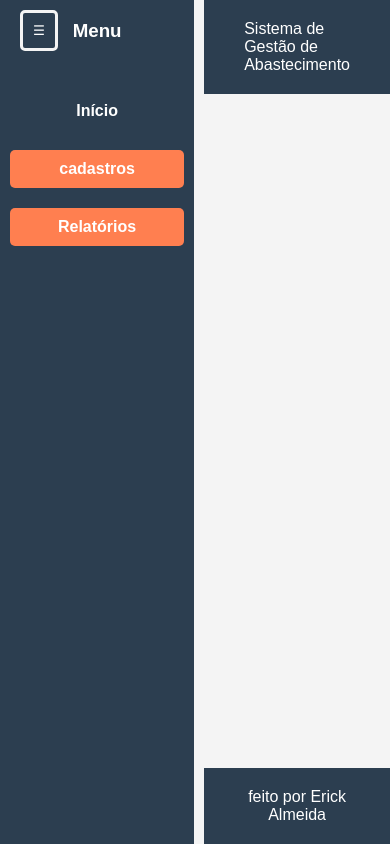
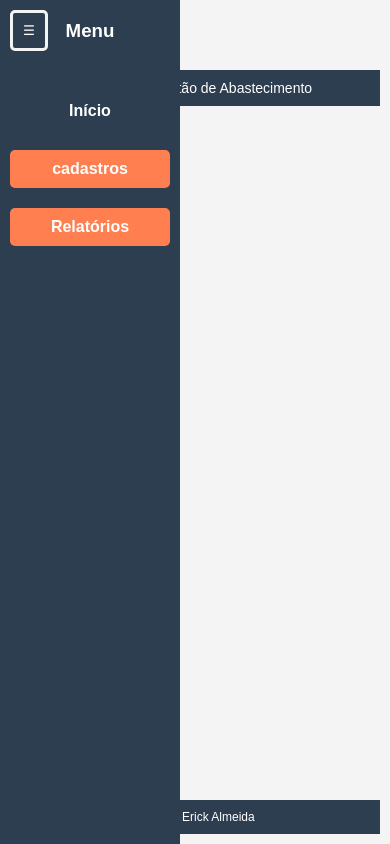
Before and after one commit to ErickIgles/teste-junior-gerenciamento-abastecimento, a Django app: page / in a window 390 px wide. Run offline with Django 4.2, Linux system fonts and the light colour scheme; the visitor is signed in with stand-in values (Sample User, id 1).

Commit message:
style: ajuste responsivo para asidebar e layout em telas pequenas

```diff
--- a/gerenciamento_abastecimento/static/gerenciamento_abastecimento/css/base.css
+++ b/gerenciamento_abastecimento/static/gerenciamento_abastecimento/css/base.css
@@ -184,3 +184,86 @@ body{
 .messages li.warning {
     background-color: #f39c12;
 }
+
+
+@media (max-width: 1024px) {
+  .asidebar {
+    width: 200px;
+  }
+}
+
+@media (max-width: 760px){
+  body {
+    display: flex;
+    flex-direction: column;
+  }
+
+  .layout {
+    flex-direction: column;
+    gap: 0;
+  }
+
+  .asidebar {
+    position: fixed;
+    top: 0;
+    left: 0;
+    height: 100%;
+    z-index: 999;
+    width: 220px;
+    transition: transform 0.3s ease;
+    transform: translateX(-100%);
+  }
+
+  .asidebar.hidden {
+    transform: translateX(-100%);
+  }
+
+  .asidebar:not(.hidden) {
+    transform: translateX(0);
+  }
+
+  #hamburguer-btn {
+    position: fixed;
+    top: 10px;
+    left: 10px;
+    z-index: 1001;
+  }
+
+  .container {
+    margin-top: 60px;
+    padding: 10px;
+  }
+
+  .header {
+    flex-direction: column;
+    padding: 15px;
+    text-align: center;
+  }
+
+  .header ul {
+    display: flex;
+    flex-direction: column;
+    gap: 10px;
+  }
+
+  .footer {
+    padding: 15px;
+    font-size: 14px;
+  }
+}
+
+@media (max-width: 480px) {
+  .asidebar {
+    width: 180px;
+  }
+
+  .header {
+    font-size: 14px;
+    padding: 10px;
+  }
+
+  .footer {
+    font-size: 12px;
+    padding: 10px;
+  }
+}
```
